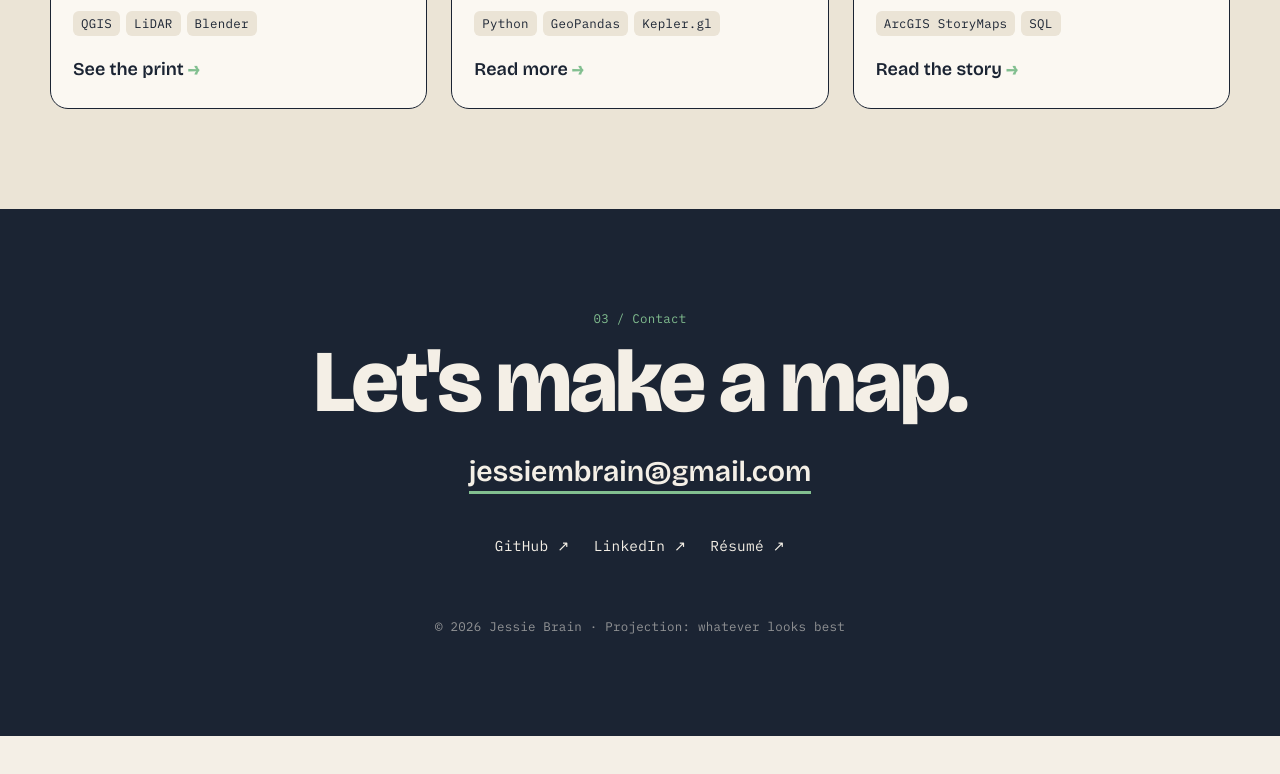
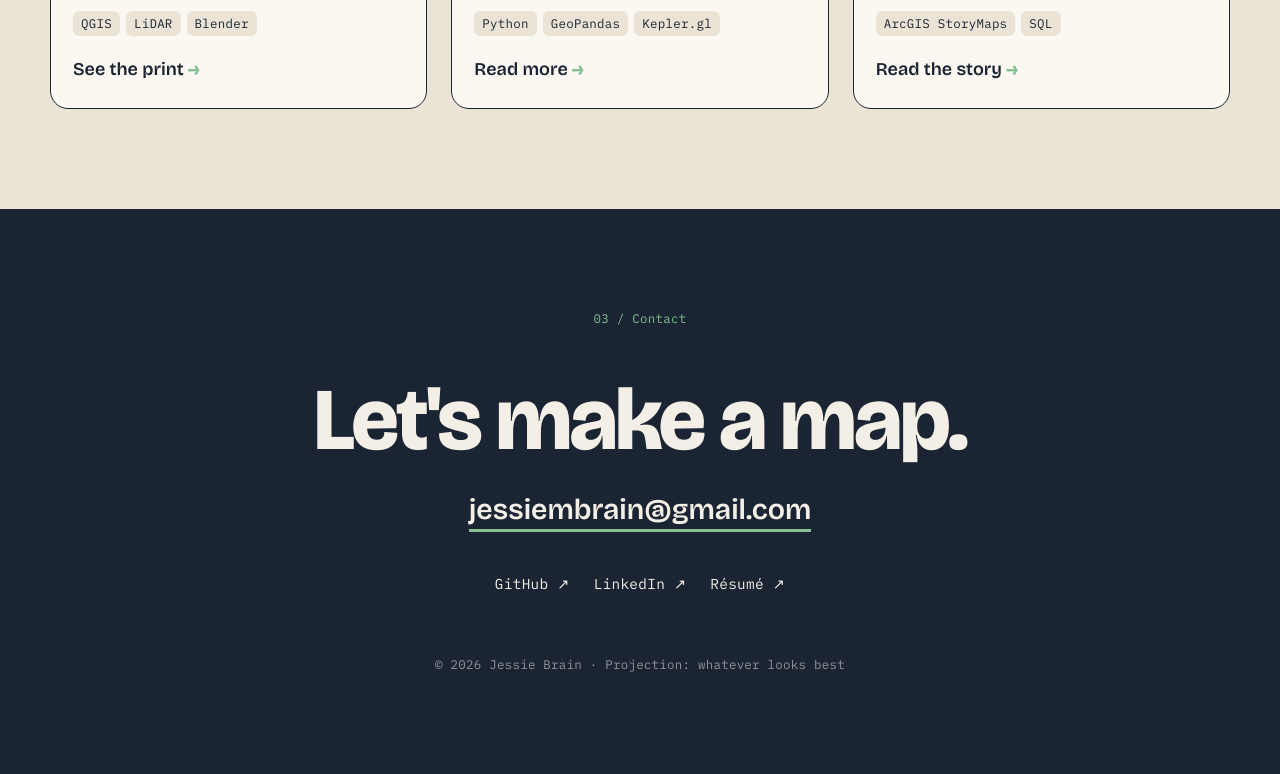
Before and after one commit to jessiembrain/jessiembrain.github.io, a plain HTML site: page index.html in a window 1280 px wide. Shown: the part 3070-3844 px from the top of the page. Before the commit the page ends 3806 px from the top, so only its background shows below. Drawn offline with nearby package versions, Linux system fonts and the light colour scheme.

Commit message:
Update index.html

```diff
--- a/index.html
+++ b/index.html
@@ -180,8 +180,10 @@
   </section>
 
   <!-- ============ CONTACT ============ -->
-  <footer class="contact" id="contact">
-    <span class="mono section-num">03 / Contact</span>
+    <footer class="contact" id="contact">
+    <div class="section-head">
+       <span class="mono section-num">03 / Contact</span>
+    </div>
     <h2>Let's make a map.</h2>
     <a class="email" href="mailto:jessiembrain@gmail.com">jessiembrain@gmail.com</a>
     <ul class="socials mono">
```
